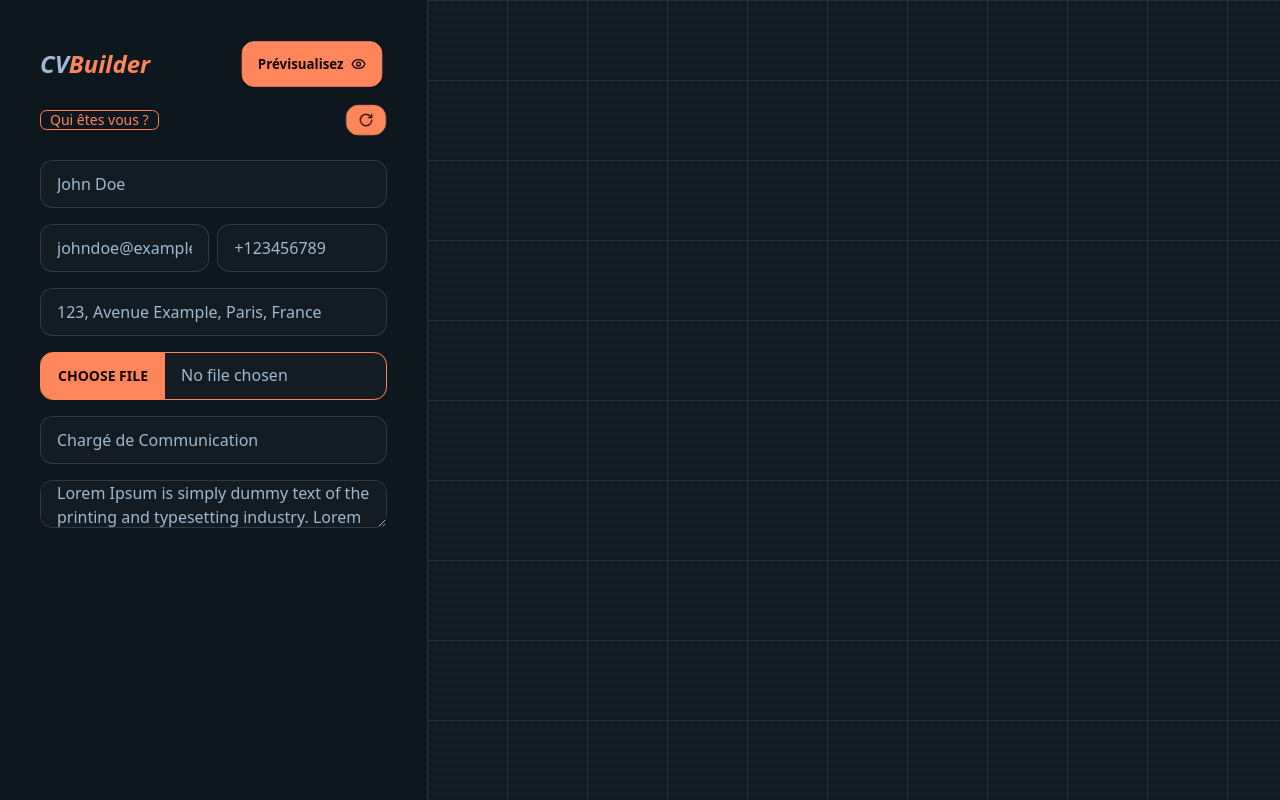
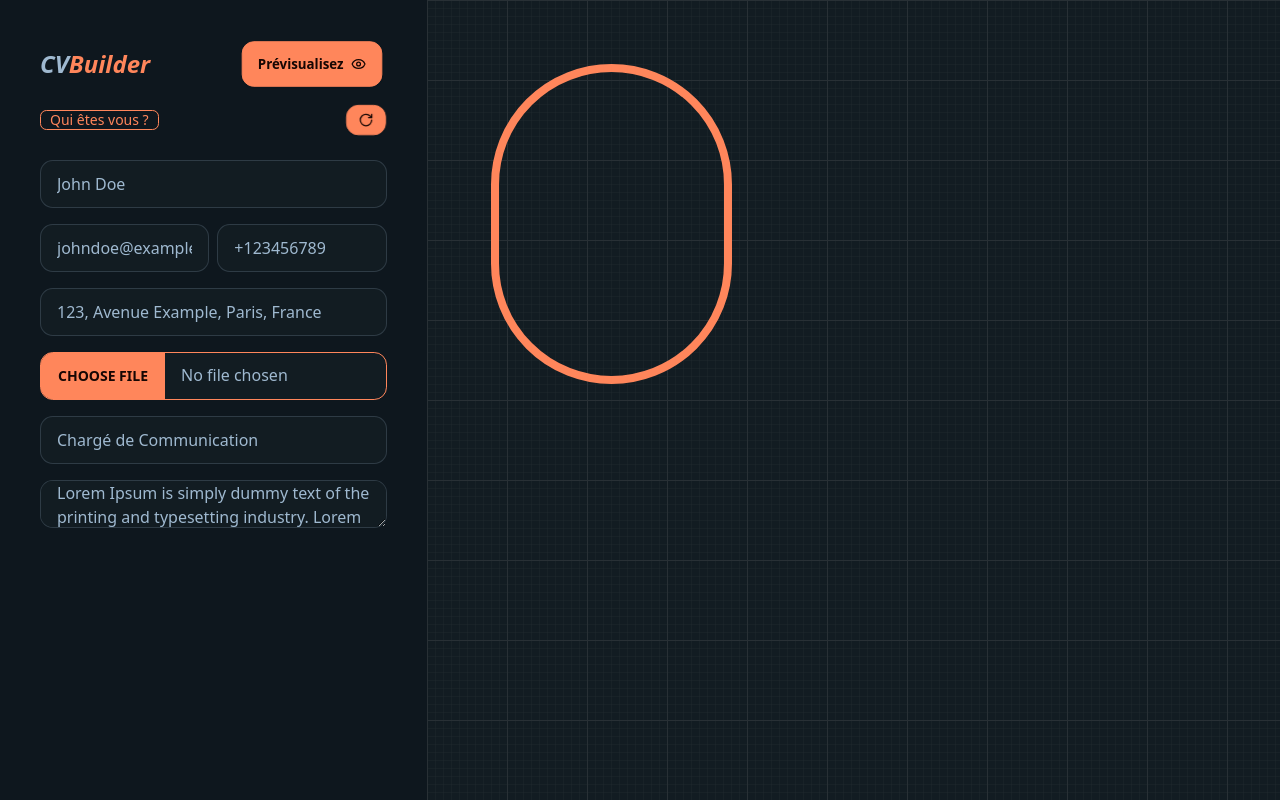
Before and after one commit to noelfoka/cd-pdf-creator, a Next.js app: page / in a window 1280 px wide. Built offline with nearby package versions, Linux system fonts and the light colour scheme.

Commit message:
add image to preview

```diff
--- a/app/components/CVPreview.tsx
+++ b/app/components/CVPreview.tsx
@@ -1,19 +1,39 @@
-import { PersonalDetails } from '@/type'
-import React from 'react'
+"use client";
+
+import { PersonalDetails } from "@/type";
+import React from "react";
+import Image from "next/image";
 
 type Props = {
   personalDetails: PersonalDetails;
   file: File | null;
-}
+};
 
-const CVPreview: React.FC<Props> = ({personalDetails, file}) => {
+const CVPreview: React.FC<Props> = ({ personalDetails, file }) => {
   return (
     <div className={`flex p-16 w-[950px] h-[1200px] shadow-lg`}>
+      <div className="flex flex-col w-1/3">
+        <div className="h-80 rounded-full border-8 overflow-hidden border-primary">
+          {file && (
+            <Image
+              src={URL.createObjectURL(file)}
+              alt="Profile"
 
-      <div className='flex flex-col w-1/3'></div>
+              width={300}
+              height={300}
+              className="w-full h-full rounded-lg object-cover"
+              onLoadingComplete={() => {
+                if(typeof file !== 'string') {
+                  URL.revokeObjectURL(URL.createObjectURL(file))
+                }
+              }}
+            />
+          )}
+        </div>
+        <div></div>
+      </div>
+    </div>
+  );
+};
 
-    </div>
-  )
-}
-
-export default CVPreview
+export default CVPreview;
```
